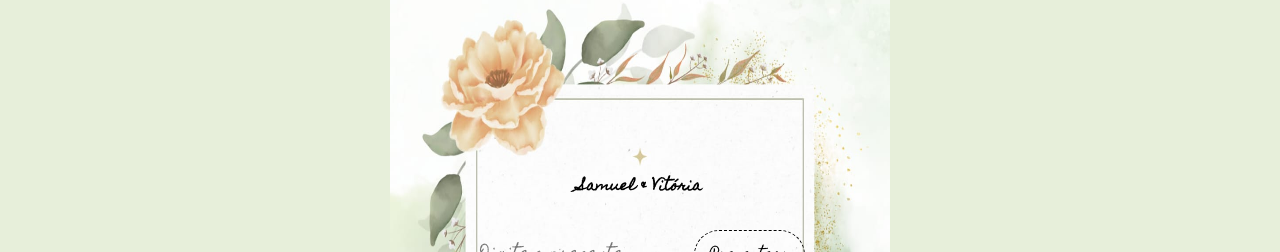
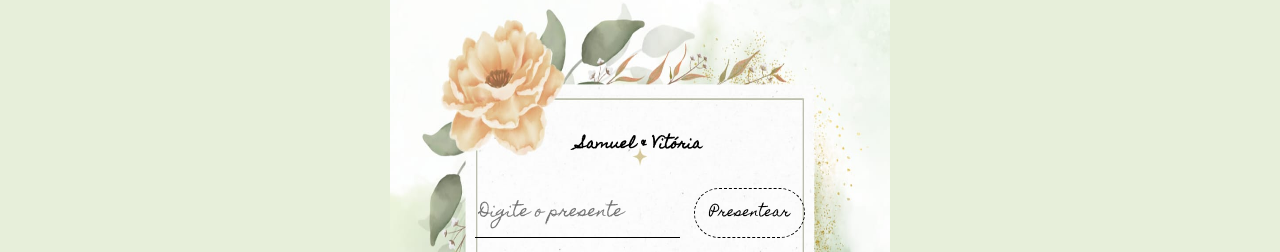
Before and after one commit to Samuca-sys/presente-escolhido, a React (Vite) app in the folder client-app/: page / in a window 1280 px wide. Shown: the top 252 px of the page. Built offline with nearby package versions, Linux system fonts and the light colour scheme; no server answers.

Commit message:
fix: change styles

```diff
--- a/client-app/src/components/Header/styled.ts
+++ b/client-app/src/components/Header/styled.ts
@@ -15,7 +15,6 @@ export const Container = styled.div`
 `
 
 export const CoupleNames = styled.div`
-	margin-top: 140px;
 	h1 {
 		font-size: 1rem;
 	}
--- a/client-app/src/styled.ts
+++ b/client-app/src/styled.ts
@@ -6,10 +6,10 @@ export const Wrapper = styled.div`
 	align-items: center;
 	position: absolute;
 	flex-direction: column;
+	justify-content: center;
 
 	margin: 0 auto;
 	width: 100%;
 
 	height: 100vh;
-	top: 4%;
 `
```
